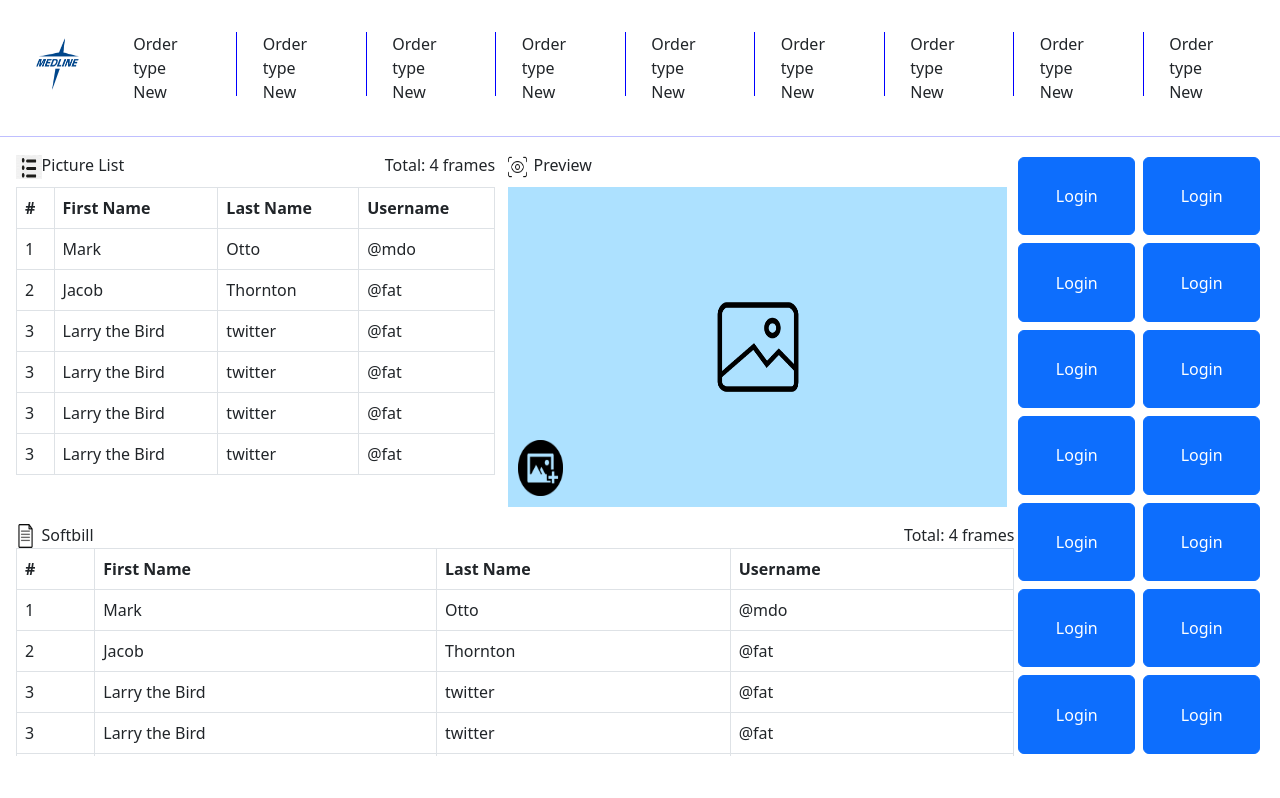
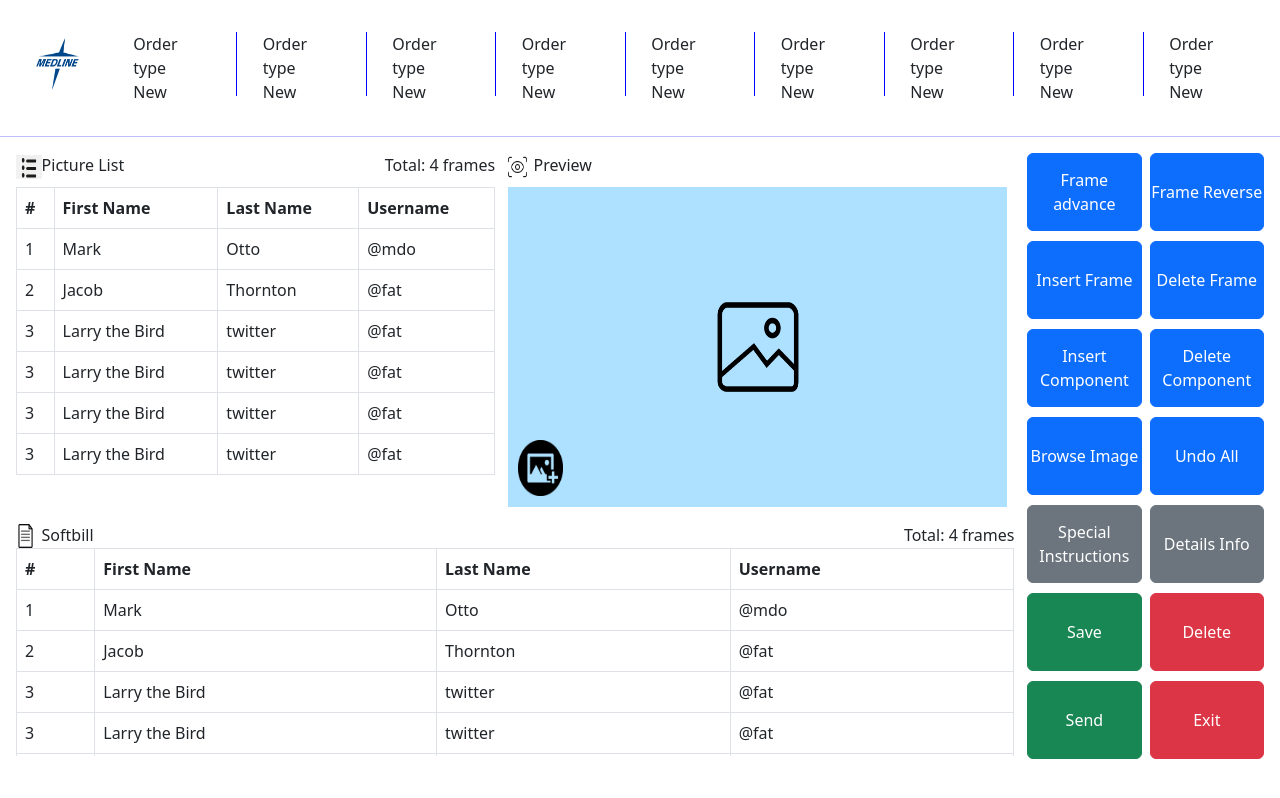
Before and after one commit to Sanath-karanth/medline, a React (Create React App) app: page /design in a window 1280 px wide. Built offline with nearby package versions, Linux system fonts and the light colour scheme.

Commit message:
Design Technician design update

```diff
--- a/src/commonui/Button/Button.module.scss
+++ b/src/commonui/Button/Button.module.scss
@@ -7,7 +7,11 @@
 .dt-button-cont {
   display: flex;
   justify-content: center;
+  align-items: center;
   flex-direction: row;
+  gap: 1vh;
+  margin-bottom: 1.2vh;
+  margin-left: 1vw;
 }
 .button-submit {
   height: 9.8vh;
--- a/src/commonui/Capture/Capture.module.scss
+++ b/src/commonui/Capture/Capture.module.scss
@@ -22,4 +22,5 @@
   position: absolute;
   bottom: 1.3vh;
   left: 0.8vw;
+  cursor: pointer;
 }
--- a/src/components/DesignTechnicianComponent/DTCapture/DTCapture.tsx
+++ b/src/components/DesignTechnicianComponent/DTCapture/DTCapture.tsx
@@ -1,14 +1,61 @@
-import React, { Fragment, FunctionComponent } from 'react';
-import { Capture as CaptureUI } from '../../../commonui';
+import React, { Fragment, FunctionComponent, useState } from 'react';
+import Modal from 'react-bootstrap/Modal';
+import { Capture as CaptureUI, Button } from '../../../commonui';
 import styles from '../../../commonui/Capture/Capture.module.scss';
 
 interface IDTCaptureProps {
   classname?: string;
 }
 
+interface IDTCaptureModalProps {
+  show?: boolean;
+  onHide: () => void;
+}
+
 const DTCapture: FunctionComponent<IDTCaptureProps> = () => {
+  const [showmodal, setShowmodal] = useState(false);
+  const DTCaptureModal: FunctionComponent<IDTCaptureModalProps> = (props) => {
+    return (
+      <Fragment>
+        <Modal {...props} size='lg' aria-labelledby='contained-modal-title-vcenter' centered>
+          <Modal.Header closeButton>
+            <Modal.Title>Modal heading</Modal.Title>
+          </Modal.Header>
+          <Modal.Body>
+            <div>
+              <h5>Modal Description</h5>
+            </div>
+            <div>
+              <p>
+                Lorem Ipsum is simply dummy text of the printing and typesetting industry. Lorem
+                Ipsum has been the industrys standard dummy text ever since the 1500s, when an
+                unknown printer took a galley of type and scrambled it to make a type specimen book.
+                It has survived not only five centuries, but also the leap into electronic
+                typesetting, remaining essentially unchanged. It was popularised in the 1960s with
+                the release of Letraset sheets containing Lorem Ipsum passages, and more recently
+                with desktop publishing software like Aldus PageMaker including versions of Lorem
+                Ipsum.
+              </p>
+            </div>
+          </Modal.Body>
+          <Modal.Footer>
+            {' '}
+            <Button
+              varientprop={'primary'}
+              classnameprop={styles['button-submit']}
+              styleprop={{ margin: '4px' }}
+              click={props.onHide}
+              disableButtonprop={false}
+              buttonnameprop={'Close'}
+            ></Button>
+          </Modal.Footer>
+        </Modal>
+      </Fragment>
+    );
+  };
   return (
     <Fragment>
+      <DTCaptureModal show={showmodal} onHide={() => setShowmodal(false)} />
       <CaptureUI classnameprop={styles['dt-capture-frame']}>
         <div>
           <img
@@ -17,7 +64,7 @@ const DTCapture: FunctionComponent<IDTCaptureProps> = () => {
             alt='image-preview'
           ></img>
         </div>
-        <div className={styles['capture-bottomleft-cont']}>
+        <div className={styles['capture-bottomleft-cont']} onClick={() => setShowmodal(true)}>
           <img
             className={styles['Imageview-logo']}
             src='../../images/Imageview.png'
--- a/src/components/DesignTechnicianComponent/DTOperations/DTOperations.tsx
+++ b/src/components/DesignTechnicianComponent/DTOperations/DTOperations.tsx
@@ -16,126 +16,126 @@ const DTOperations: FunctionComponent<IDTOperationsProps> = () => {
         <ButtonUI
           varientprop={'primary'}
           classnameprop={styles['button-submit']}
-          styleprop={{ margin: '4px' }}
+          styleprop={{ padding: '0px' }}
           click={clickSubmit}
           disableButtonprop={false}
-          buttonnameprop={'Login'}
+          buttonnameprop={'Frame advance'}
         ></ButtonUI>
         <ButtonUI
           varientprop={'primary'}
           classnameprop={styles['button-submit']}
-          styleprop={{ margin: '4px' }}
+          styleprop={{ padding: '0px' }}
           click={clickSubmit}
           disableButtonprop={false}
-          buttonnameprop={'Login'}
+          buttonnameprop={'Frame Reverse'}
         ></ButtonUI>
       </div>
       <div className={styles['dt-button-cont']}>
         <ButtonUI
           varientprop={'primary'}
           classnameprop={styles['button-submit']}
-          styleprop={{ margin: '4px' }}
+          styleprop={{ padding: '0px' }}
           click={clickSubmit}
           disableButtonprop={false}
-          buttonnameprop={'Login'}
+          buttonnameprop={'Insert Frame'}
         ></ButtonUI>
         <ButtonUI
           varientprop={'primary'}
           classnameprop={styles['button-submit']}
-          styleprop={{ margin: '4px' }}
+          styleprop={{ padding: '0px' }}
           click={clickSubmit}
           disableButtonprop={false}
-          buttonnameprop={'Login'}
+          buttonnameprop={'Delete Frame'}
         ></ButtonUI>
       </div>
       <div className={styles['dt-button-cont']}>
         <ButtonUI
           varientprop={'primary'}
           classnameprop={styles['button-submit']}
-          styleprop={{ margin: '4px' }}
+          styleprop={{ padding: '0px' }}
           click={clickSubmit}
           disableButtonprop={false}
-          buttonnameprop={'Login'}
+          buttonnameprop={'Insert Component'}
         ></ButtonUI>
         <ButtonUI
           varientprop={'primary'}
           classnameprop={styles['button-submit']}
-          styleprop={{ margin: '4px' }}
+          styleprop={{ padding: '0px' }}
           click={clickSubmit}
           disableButtonprop={false}
-          buttonnameprop={'Login'}
+          buttonnameprop={'Delete Component'}
         ></ButtonUI>
       </div>
       <div className={styles['dt-button-cont']}>
         <ButtonUI
           varientprop={'primary'}
           classnameprop={styles['button-submit']}
-          styleprop={{ margin: '4px' }}
+          styleprop={{ padding: '0px' }}
           click={clickSubmit}
           disableButtonprop={false}
-          buttonnameprop={'Login'}
+          buttonnameprop={'Browse Image'}
         ></ButtonUI>
         <ButtonUI
           varientprop={'primary'}
           classnameprop={styles['button-submit']}
-          styleprop={{ margin: '4px' }}
+          styleprop={{ padding: '0px' }}
           click={clickSubmit}
           disableButtonprop={false}
-          buttonnameprop={'Login'}
+          buttonnameprop={'Undo All'}
         ></ButtonUI>
       </div>
       <div className={styles['dt-button-cont']}>
         <ButtonUI
-          varientprop={'primary'}
+          varientprop={'secondary'}
           classnameprop={styles['button-submit']}
-          styleprop={{ margin: '4px' }}
+          styleprop={{ padding: '0px' }}
           click={clickSubmit}
           disableButtonprop={false}
-          buttonnameprop={'Login'}
+          buttonnameprop={'Special Instructions'}
         ></ButtonUI>
         <ButtonUI
-          varientprop={'primary'}
+          varientprop={'secondary'}
           classnameprop={styles['button-submit']}
-          styleprop={{ margin: '4px' }}
+          styleprop={{ padding: '0px' }}
           click={clickSubmit}
           disableButtonprop={false}
-          buttonnameprop={'Login'}
+          buttonnameprop={'Details Info'}
         ></ButtonUI>
       </div>
       <div className={styles['dt-button-cont']}>
         <ButtonUI
-          varientprop={'primary'}
+          varientprop={'success'}
           classnameprop={styles['button-submit']}
-          styleprop={{ margin: '4px' }}
+          styleprop={{ padding: '0px' }}
           click={clickSubmit}
           disableButtonprop={false}
-          buttonnameprop={'Login'}
+          buttonnameprop={'Save'}
         ></ButtonUI>
         <ButtonUI
-          varientprop={'primary'}
+          varientprop={'danger'}
           classnameprop={styles['button-submit']}
-          styleprop={{ margin: '4px' }}
+          styleprop={{ padding: '0px' }}
           click={clickSubmit}
           disableButtonprop={false}
-          buttonnameprop={'Login'}
+          buttonnameprop={'Delete'}
         ></ButtonUI>
       </div>
       <div className={styles['dt-button-cont']}>
         <ButtonUI
-          varientprop={'primary'}
+          varientprop={'success'}
           classnameprop={styles['button-submit']}
-          styleprop={{ margin: '4px' }}
+          styleprop={{ padding: '0px' }}
           click={clickSubmit}
           disableButtonprop={false}
-          buttonnameprop={'Login'}
+          buttonnameprop={'Send'}
         ></ButtonUI>
         <ButtonUI
-          varientprop={'primary'}
+          varientprop={'danger'}
           classnameprop={styles['button-submit']}
-          styleprop={{ margin: '4px' }}
+          styleprop={{ padding: '0px' }}
           click={clickSubmit}
           disableButtonprop={false}
-          buttonnameprop={'Login'}
+          buttonnameprop={'Exit'}
         ></ButtonUI>
       </div>
     </Fragment>
```
